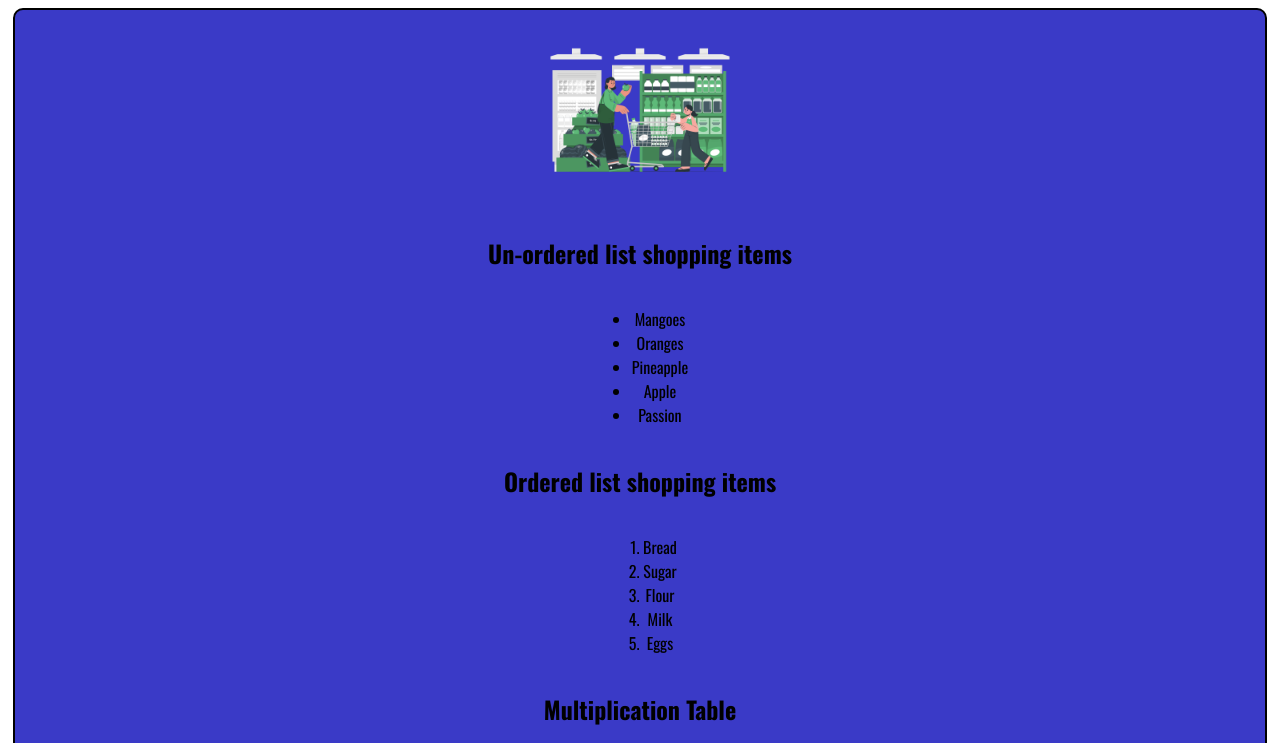
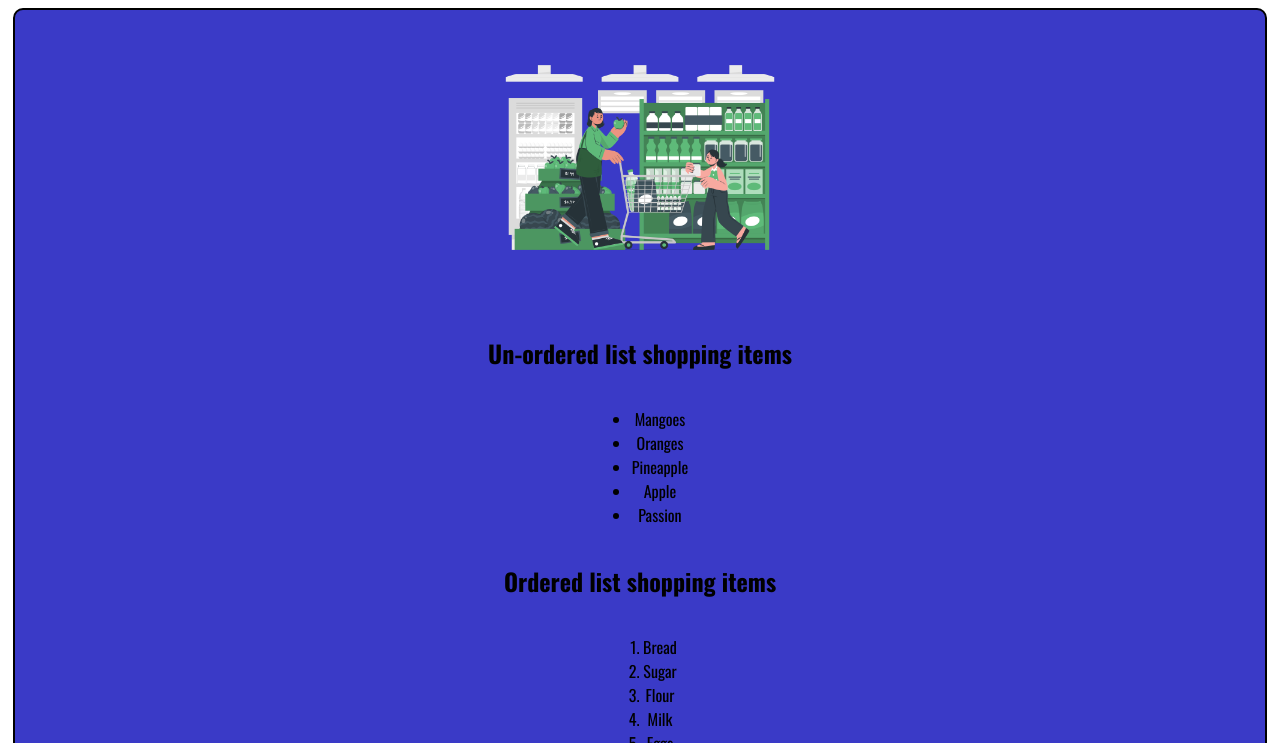
Before and after one commit to swarui/learnlyapp-assignment-two, a plain HTML site: page index.html in a window 1280 px wide. Shown: the top 743 px of the page. Drawn offline with nearby package versions, Linux system fonts and the light colour scheme; a web font is replaced by a local one.

Commit message:
Completed Assignment

```diff
--- a/index.html
+++ b/index.html
@@ -3,7 +3,7 @@
   <head>
     <meta charset="UTF-8" />
     <meta name="viewport" content="width=device-width, initial-scale=1.0" />
-    <title>Document</title>
+    <title>Assignment two</title>
     <link rel="stylesheet" href="style.css" />
   </head>
   <body>
--- a/style.css
+++ b/style.css
@@ -13,7 +13,7 @@
 .img {
     max-width: 100%;
     height: auto;
-    max-height: 200px; /* Optional: Set a maximum height if needed */
+    max-height: 300px; /* Optional: Set a maximum height if needed */
 }
 h3 {
   font-family: Oswald;
```
